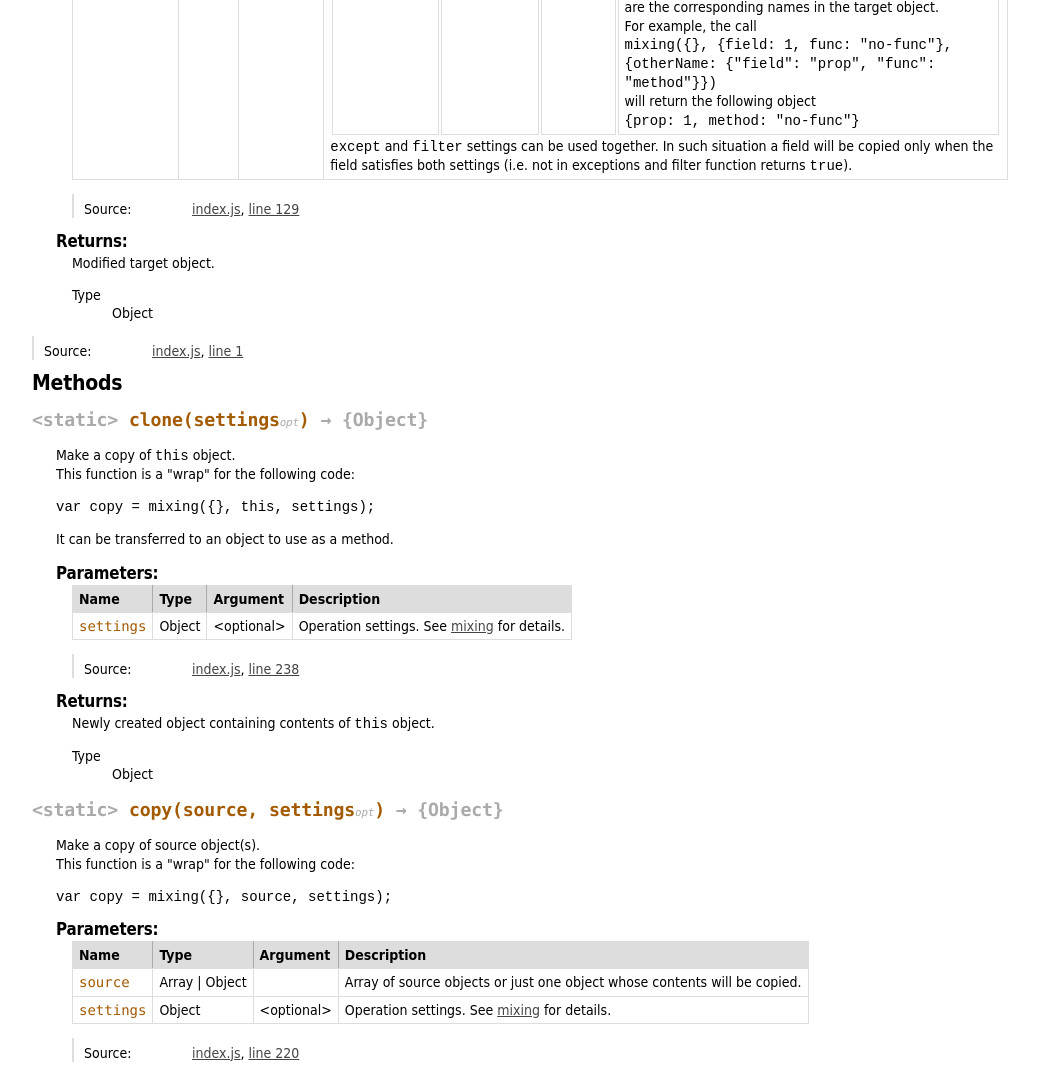
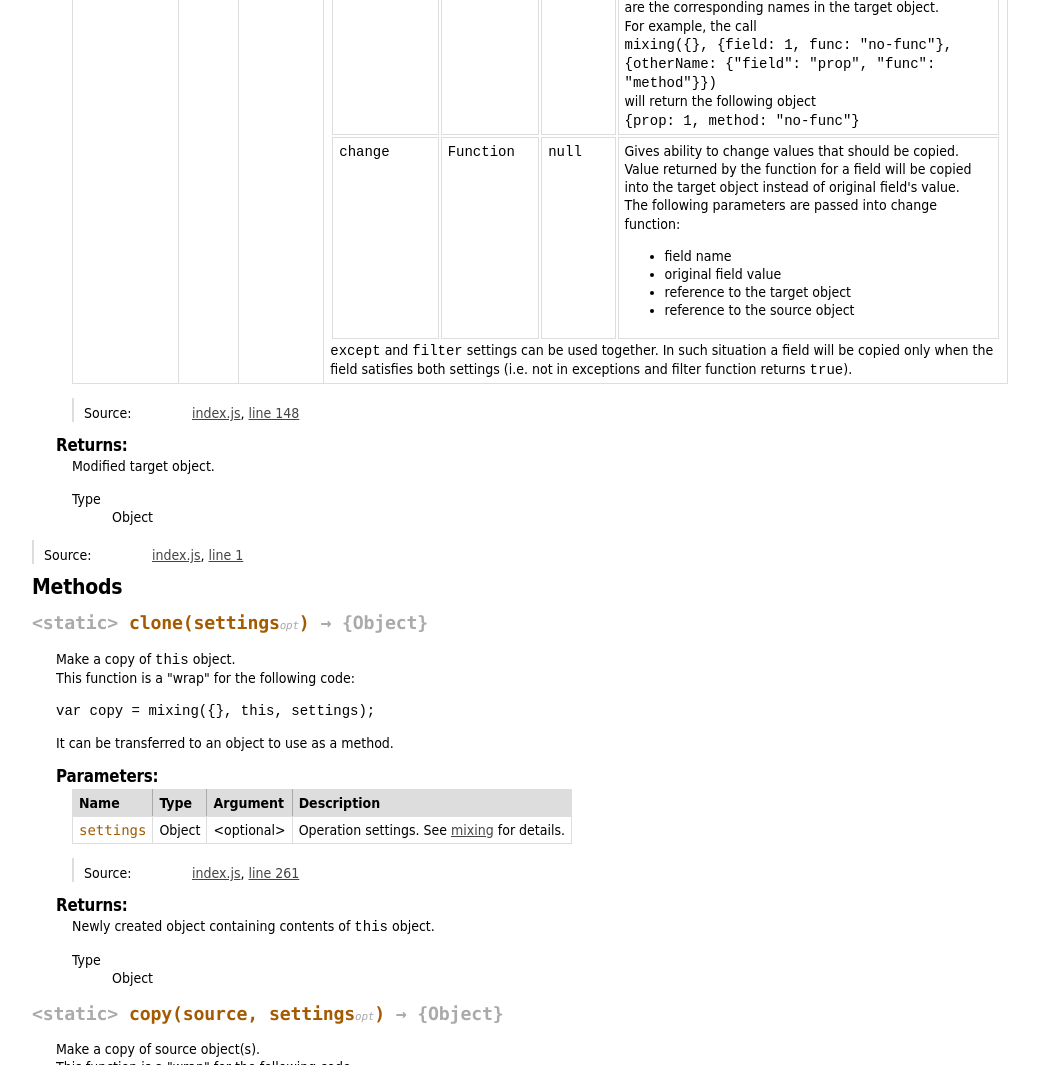
Before and after one commit to gamtiq/mixing, a website: page doc/module-mixing.html in a window 1280 px wide. Shown: the part 1120-2185 px from the top of the page, without its empty margins (0-1039 px from the left). Drawn offline with Linux system fonts and the light colour scheme.

Commit message:
Add setting that allows changing of copied values

```diff
--- a/doc/module-mixing.html
+++ b/doc/module-mixing.html
@@ -275,6 +275,25 @@ As a result the target object may be modified.
                  <code>{prop: 1, method: "no-func"}</code>
              </td>
          </tr>
+         <tr>
+             <td><code>change</code></td>
+             <td><code>Function</code></td>
+             <td><code>null</code></td>
+             <td>
+                 Gives ability to change values that should be copied.
+                 <br>
+                 Value returned by the function for a field will be copied into the target object
+                 instead of original field's value.
+                 <br>
+                 The following parameters are passed into change function:
+                 <ul>
+                 <li>field name
+                 <li>original field value
+                 <li>reference to the target object
+                 <li>reference to the source object
+                 </ul>
+             </td>
+         </tr>
      </table>
      <code>except</code> and <code>filter</code> settings can be used together.
      In such situation a field will be copied only when the field satisfies both settings
@@ -309,7 +328,7 @@ As a result the target object may be modified.
 
     <dt class="tag-source">Source:</dt>
     <dd class="tag-source"><ul class="dummy"><li>
-        <a href="index.js.html">index.js</a>, <a href="index.js.html#line129">line 129</a>
+        <a href="index.js.html">index.js</a>, <a href="index.js.html#line148">line 148</a>
     </li></ul></dd>
 
 
@@ -525,7 +544,7 @@ It can be transferred to an object to use as a method.
 
     <dt class="tag-source">Source:</dt>
     <dd class="tag-source"><ul class="dummy"><li>
-        <a href="index.js.html">index.js</a>, <a href="index.js.html#line238">line 238</a>
+        <a href="index.js.html">index.js</a>, <a href="index.js.html#line261">line 261</a>
     </li></ul></dd>
 
 
@@ -715,7 +734,7 @@ var copy = mixing({}, source, settings);
 
     <dt class="tag-source">Source:</dt>
     <dd class="tag-source"><ul class="dummy"><li>
-        <a href="index.js.html">index.js</a>, <a href="index.js.html#line220">line 220</a>
+        <a href="index.js.html">index.js</a>, <a href="index.js.html#line243">line 243</a>
     </li></ul></dd>
 
 
@@ -907,7 +926,7 @@ It can be transferred to an object to use as a method.
 
     <dt class="tag-source">Source:</dt>
     <dd class="tag-source"><ul class="dummy"><li>
-        <a href="index.js.html">index.js</a>, <a href="index.js.html#line259">line 259</a>
+        <a href="index.js.html">index.js</a>, <a href="index.js.html#line282">line 282</a>
     </li></ul></dd>
 
 
@@ -976,7 +995,7 @@ It can be transferred to an object to use as a method.
 <br clear="both">
 
 <footer>
-    Documentation generated by <a href="https://github.com/jsdoc3/jsdoc">JSDoc 3.2.0</a> on Wed Apr 30 2014 21:58:00 GMT+0400 (MSK)
+    Documentation generated by <a href="https://github.com/jsdoc3/jsdoc">JSDoc 3.2.0</a> on Thu May 01 2014 14:01:12 GMT+0400 (MSK)
 </footer>
 
 <script> prettyPrint(); </script>
--- a/package.json
+++ b/package.json
@@ -1,7 +1,7 @@
 {
   "name": "mixing",
   "version": "0.0.3",
-  "description": "Functions to mix, filter and copy/clone objects",
+  "description": "Functions to mix, filter, change and copy/clone objects",
   "main": "index.js",
   "directories": {
     "doc": "doc",
@@ -24,6 +24,7 @@
     "mixin",
     "object",
     "filter",
+    "change",
     "copy",
     "clone"
   ],
```
Also changed, not shown: doc/index.html (+1 -1 lines), doc/index.js.html (+24 -1 lines), index.js (+23 -0 lines), test/mixing.js (+41 -0 lines), README.md, dist/mixing.js, dist/mixing.min.js.
